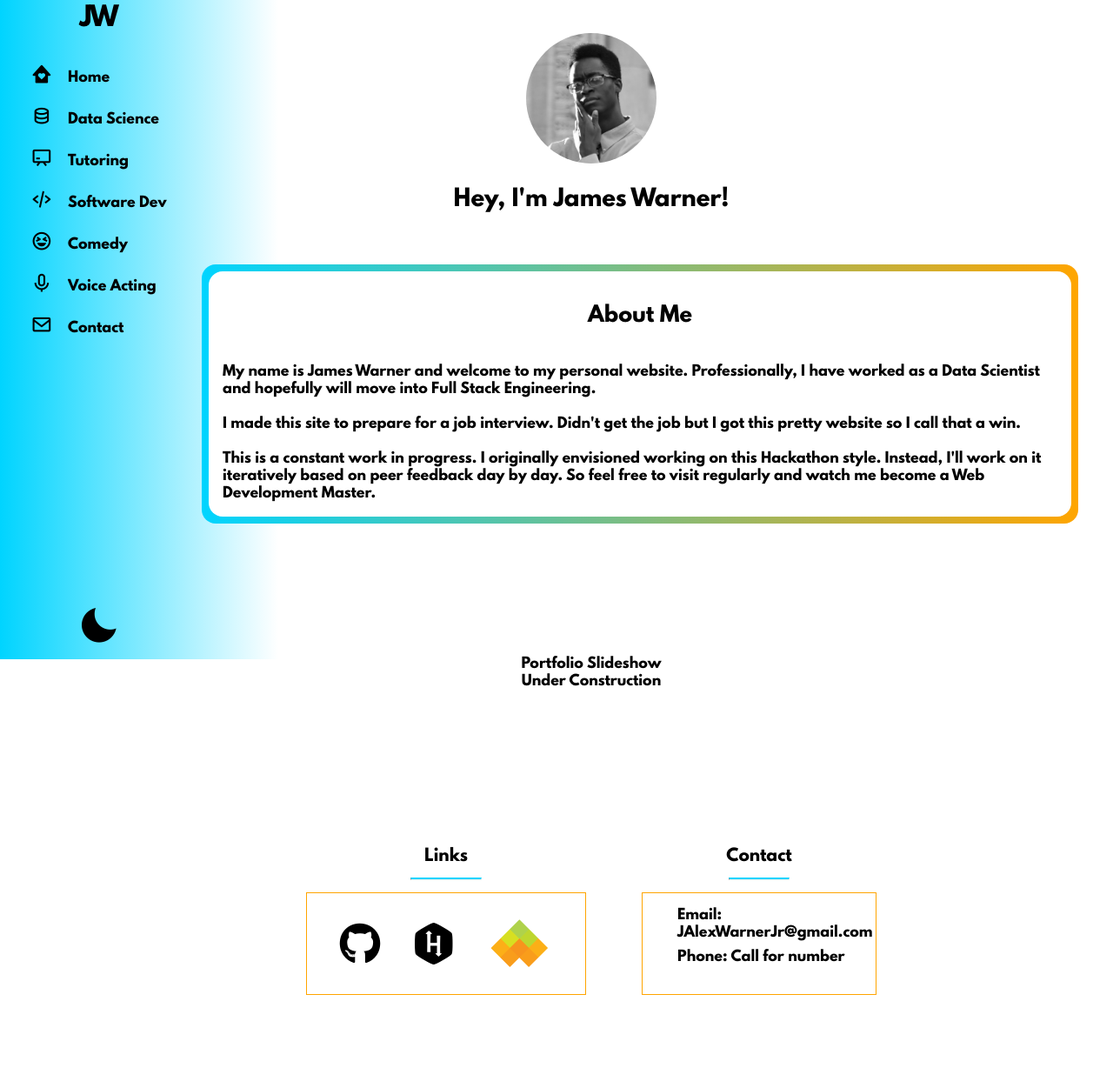
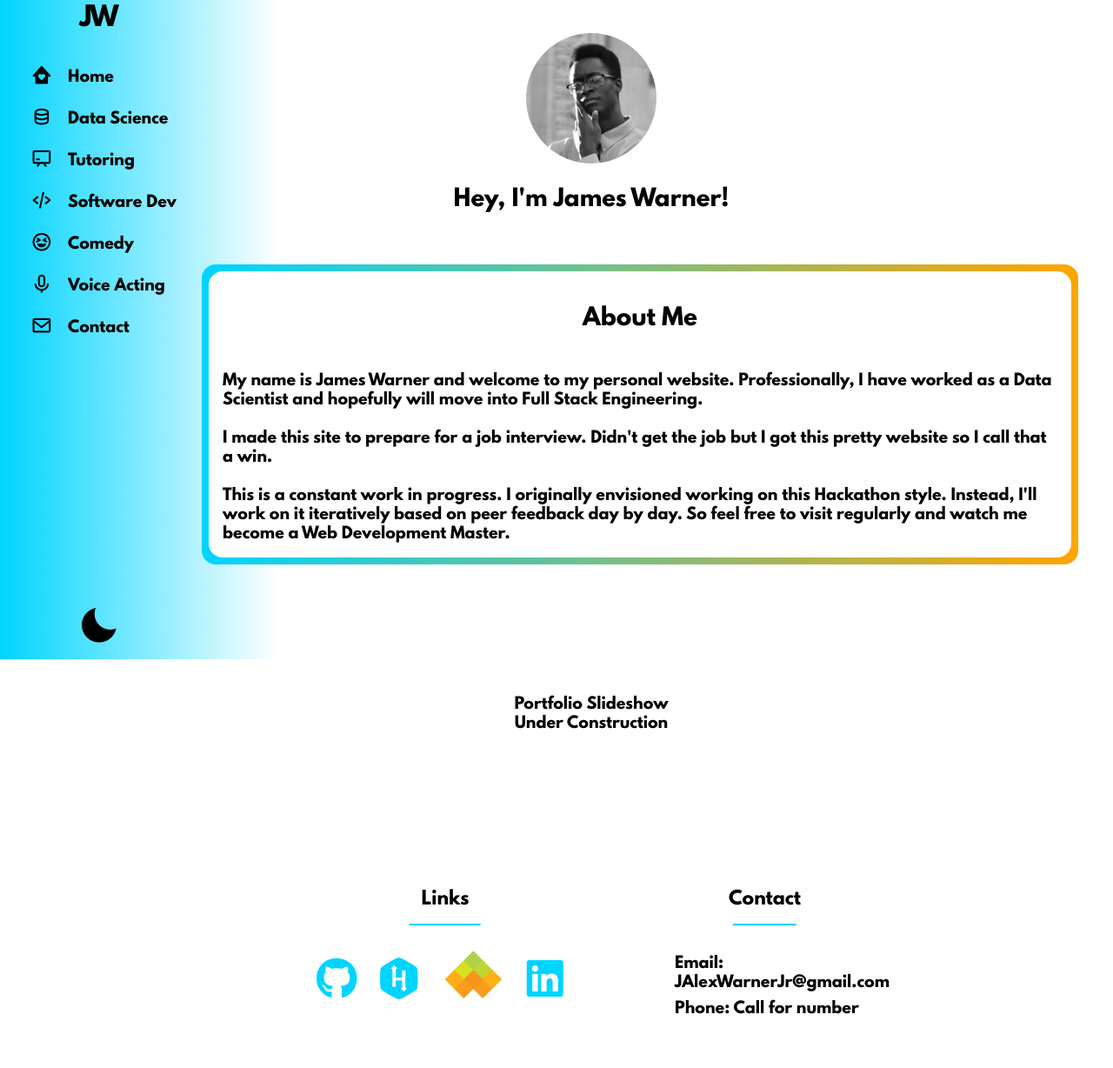
Before and after one commit to JAlexWarner/JAlexWarner.github.io, a website: page index.html in a window 1280 px wide. Shown: the part 42-1270 px from the top of the page at 87% size. Before the commit the page ends 1236 px from the top, so only its background shows below. Drawn offline with nearby package versions, Linux system fonts and the light colour scheme.

Commit message:
Code cleanup and font correction

```diff
--- a/arrangement.css
+++ b/arrangement.css
@@ -4,6 +4,14 @@
   /* background-color: var(--current_nav-color); */
   z-index: 999;
   overflow: hidden;
+}
+
+a {
+  text-decoration: none;
+}
+
+a:link, a:visited, a:hover {
+  color: inherit;
 }
 
 .nav-bar:hover .link-icon {
@@ -14,28 +22,7 @@
   list-style-type: none;
 }
 
-#about-section {
-  margin-bottom: 5rem;
-  margin-left: auto;
-  margin-right: auto;
-  position: relative;
-  width: 60rem;
-  padding: 1rem;
-  background: var(--bg-color);
-  /* border-style: solid; */
-  /* border-image: linear-gradient(orange, var(--current-nav-color), orange) 1 100%; */
-  border-radius: 1rem;
-}
 
-#about-section::before {
-  content: "";
-  position: absolute;
-  inset: 0;
-  z-index: -1;
-  border-radius: inherit;
-  background: linear-gradient(to right, var(--current-nav-color), orange);
-  margin: -.5rem;
-}
 
 .portfolio-slideshow {
   margin: 5rem 0;
@@ -67,7 +54,6 @@
   flex-direction: row;
   align-items: center;
   justify-content: space-evenly;
-  border: 1px solid orange;
   width: 20rem;
   margin-left: auto;
   margin-right: auto;
@@ -81,6 +67,29 @@
 
 /* Large Screens Start */
 @media only screen and (min-width: 600px) {
+#about-section {
+  margin-bottom: 5rem;
+  margin-left: auto;
+  margin-right: auto;
+  position: relative;
+  width: 60rem;
+  padding: 1rem;
+  background: var(--bg-color);
+  /* border-style: solid; */
+  /* border-image: linear-gradient(orange, var(--current-nav-color), orange) 1 100%; */
+  border-radius: 1rem;
+  }
+
+#about-section::before {
+  content: "";
+  position: absolute;
+  inset: 0;
+  z-index: -1;
+  border-radius: inherit;
+  background: linear-gradient(to right, var(--current-nav-color), orange);
+  margin: -.5rem;
+  }
+
 .nav-bar {
   position: fixed;
   height: 100%;
@@ -138,7 +147,7 @@
 }
 
 .nav-bar:hover .link-text {
-  flex-basis: 7.5rem;
+  flex-basis: 8rem;
   flex-shrink: 0;
   flex-grow: 0;
   transition: flex-basis var(--slower-speed) ease;
@@ -166,6 +175,8 @@
   padding: .375rem 0 0 0;
   align-items: center;
   text-align: left;
+  -webkit-animation: fadeOut var(--slower-speed) linear;
+  animation: fadeOut var(--slower-speed) linear ;
 }
 
 .main_info {
@@ -199,6 +210,7 @@
 }
 
 .nav-bar {
+  background: var(--bg-color);
   position: fixed;
   overflow: hidden;
   bottom: 0;
@@ -232,6 +244,10 @@
   padding: 1.5rem 3rem;
 }
 
+.contact-info {
+  padding: 0;
+}
+
 .desktop-only {
   display: none
 }
--- a/index.html
+++ b/index.html
@@ -41,10 +41,11 @@
                     <h3>Links</h3>
                     <hr>
                 </div>
-                <div class="links-list" style="font-size: 3rem">
-                    <i class="fa-brands fa-github"></i>
-                    <i class="fa-brands fa-hackerrank"></i>
-                    <img src="assets/wyzant_transparent.png">
+                <div class="links-list" style="font-size: 3rem; color:var(--current-nav-color)">
+                    <a href="https://github.com/JAlexWarner"><i class="fa-brands fa-github"></i><a >
+                    <a href="https://www.hackerrank.com/jalexwarnerjr"><i class="fa-brands fa-hackerrank"></i><a >
+                    <a href="https://www.wyzant.com/Tutors/JamesTheStemMentor"><img src="assets/wyzant_transparent.png"><a >
+                    <a href="https://www.linkedin.com/in/jamesalexwarner"><i class="fa-brands fa-linkedin"></i><a >
                 </div>
             </div>
             <div class="main-grid-item contact-info">
@@ -52,7 +53,7 @@
                     <h3>Contact</h3>
                     <hr>
                 </div>
-                <div class="contact-list" style="border: 1px solid orange">
+                <div class="contact-list">
                     <ul>
                         <li>Email: JAlexWarnerJr@gmail.com</li>
                         <li>Phone: Call for number</li>
--- a/src/index.ts
+++ b/src/index.ts
@@ -121,5 +121,4 @@ else {
 }
 }
 
-
-// Call Hunter Mr. Dude next time he helps
+// Call Hunter Mr. Dude every time he helps
--- a/styles.css
+++ b/styles.css
@@ -9,8 +9,14 @@
 
 @font-face {
   font-family: LeagueSpartan-Bold;
-  src: url("fonts/LeagueSpartan-Bold.otf") format("opentype");
+  src: url("fonts/itsown/LeagueSpartan-Bold.otf") format("opentype");
 }
+
+@font-face {
+  font-family: LeagueSpartan;
+  src: url("fonts/LeagueSpartan-Bold.ttf") format("truetype");
+}
+
 
 @-webkit-keyframes fadeIn {
   from { opacity: 0; }
@@ -21,9 +27,20 @@
     to { opacity: 1; }
 }
 
+@-webkit-keyframes fadeOut {
+  from { opacity: 1; }
+    to { opacity: 0; }
+}
+@keyframes fadeOut {
+  from { opacity: 1; }
+    to { opacity: 0; }
+}
+
 body {
   margin: 0;
-  font-family: "LeagueSpartan-Bold", 'Gill Sans', 'Gill Sans MT', Calibri, 'Trebuchet MS', sans-serif;
+  font-family: "LeagueSpartan-Bold", sans-serif;
+  font-weight: 500;
+  font-size: 1.1rem;
   background-color: white;
   color: black;
   overflow: scroll;
@@ -98,8 +115,6 @@ hr {
   bottom: .375rem;
 }
 
-
-
 .center {
   display: block;
   margin-left: auto;
```
Also changed, not shown: fonts/LeagueSpartan-Black.ttf (added), fonts/LeagueSpartan-Bold.ttf (added), fonts/LeagueSpartan-ExtraBold.ttf (added), fonts/LeagueSpartan-ExtraLight.ttf (added), fonts/LeagueSpartan-Light.ttf (added), fonts/LeagueSpartan-Medium.ttf (added), fonts/LeagueSpartan-Regular.ttf (added), fonts/LeagueSpartan-SemiBold.ttf (added), fonts/LeagueSpartan-Thin.ttf (added), fonts/LeagueSpartan-VariableFont_wght.ttf (added), fonts/itsown/LeagueSpartan-Bold.otf (renamed from fonts/LeagueSpartan-Bold.otf).
